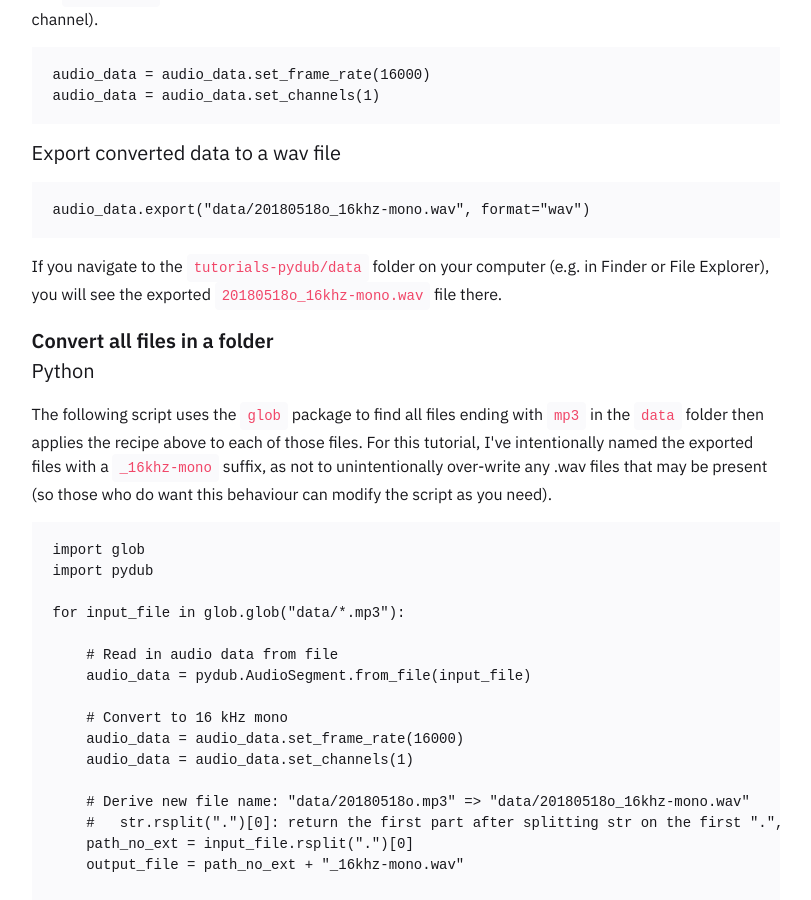
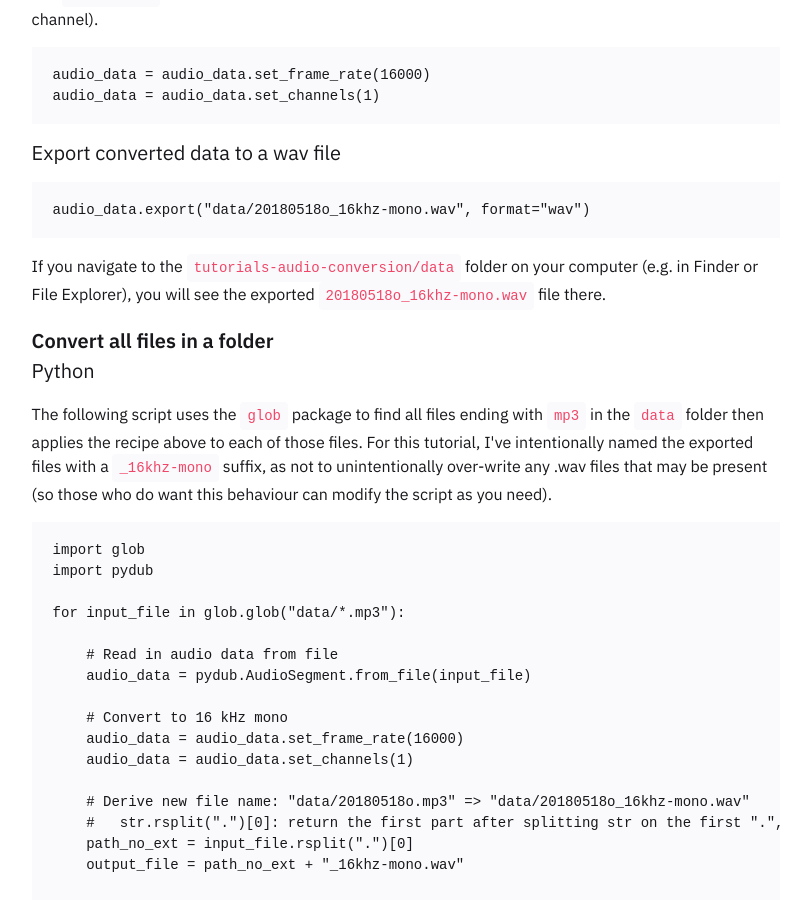
Before and after one commit to parledoct/parledoct.github.io, a Jekyll site: the page built from _notes/Public/recipes/audio-conversion-pydub.md, in a window 1280 px wide and 900 px high, scrolled down 1756 px. Shown: the whole window, without its empty margins (234-1045 px from the left). Built offline with Jekyll 4.4.1, drawn with Linux system fonts in a browser that asks for light colours.

Commit message:
Fix file path

```diff
--- a/_notes/Public/recipes/audio-conversion-pydub.md
+++ b/_notes/Public/recipes/audio-conversion-pydub.md
@@ -71,7 +71,7 @@ audio_data = audio_data.set_channels(1)
 audio_data.export("data/20180518o_16khz-mono.wav", format="wav")
 </pre>
 
-If you navigate to the `tutorials-pydub/data` folder on your computer (e.g. in Finder or File Explorer), you will see the exported `20180518o_16khz-mono.wav` file there.
+If you navigate to the `tutorials-audio-conversion/data` folder on your computer (e.g. in Finder or File Explorer), you will see the exported `20180518o_16khz-mono.wav` file there.
 
 #### Convert all files in a folder
 
```
